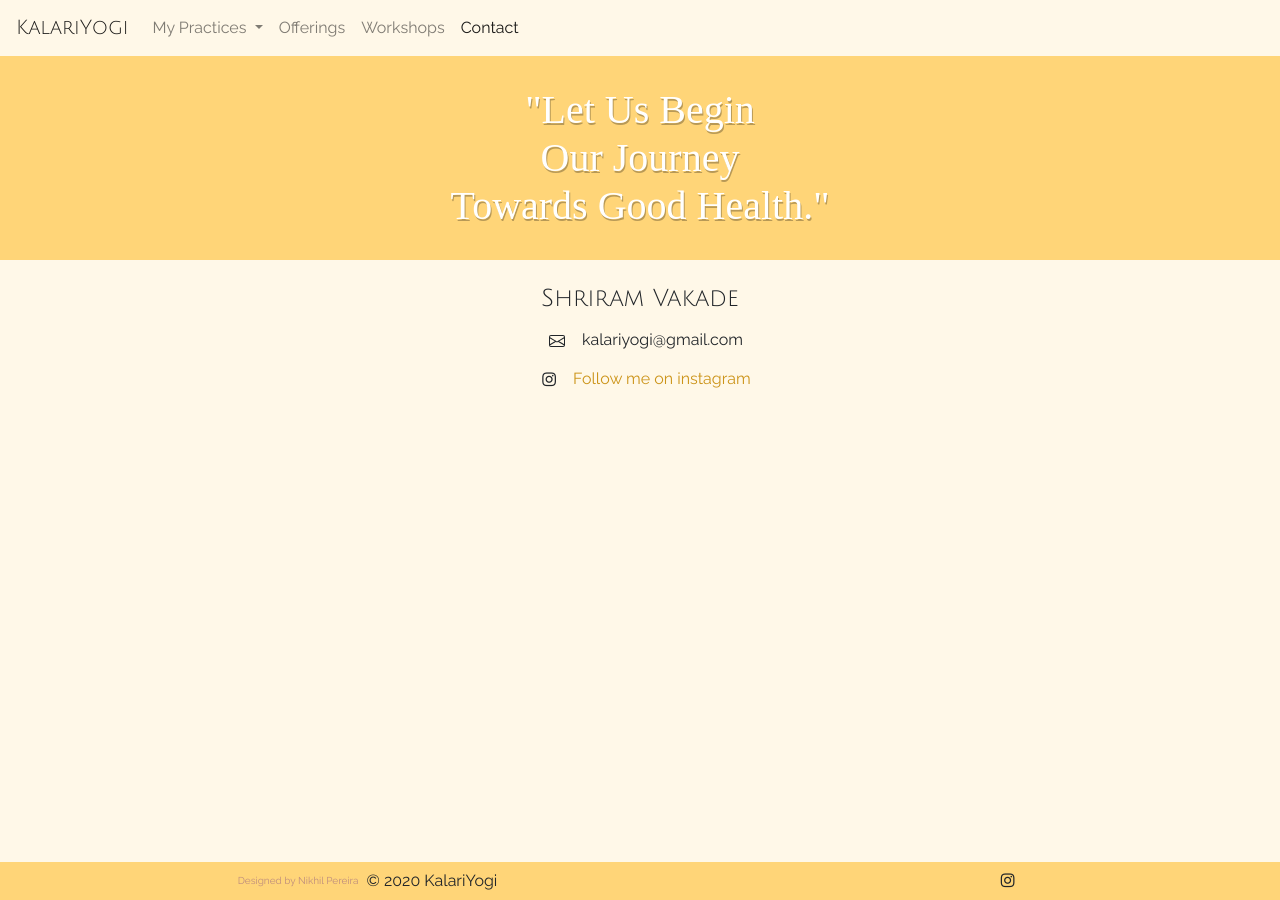
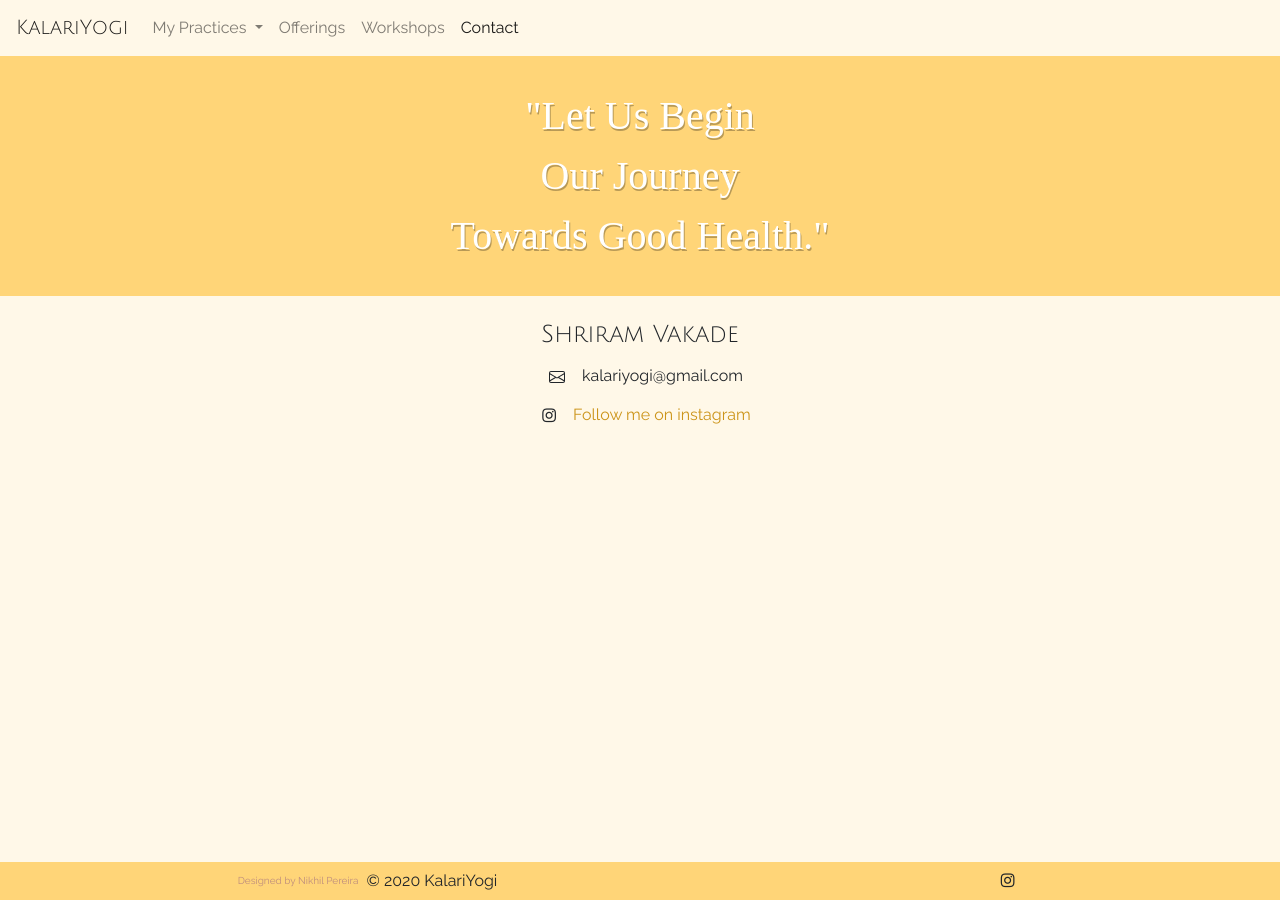
Before and after one commit to kalariyogi/kalariyogi.github.io, a Jekyll site: the page built from contact.html, in a window 1280 px wide. Built offline with Jekyll 4.4.1, drawn with Linux system fonts in a browser that asks for light colours.

Commit message:
add line height for contact heading

```diff
--- a/assets/css/main.css
+++ b/assets/css/main.css
@@ -79,6 +79,7 @@ img[title='Sound Meditation']{
     font-family: 'Satisfy', cursive;
     color: white;
     text-shadow: 1px 2px #00000047;
+    line-height: 1.5;
 }
 
 .s-link{
```
